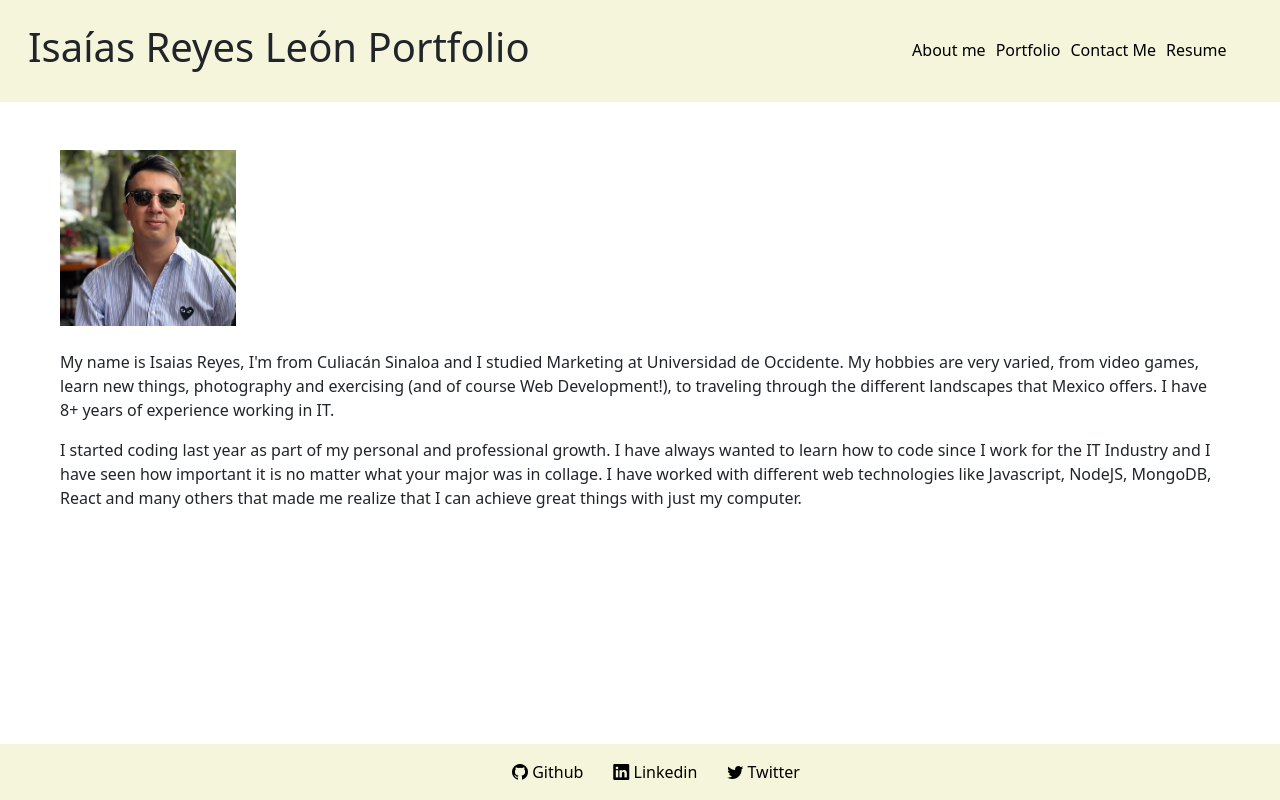
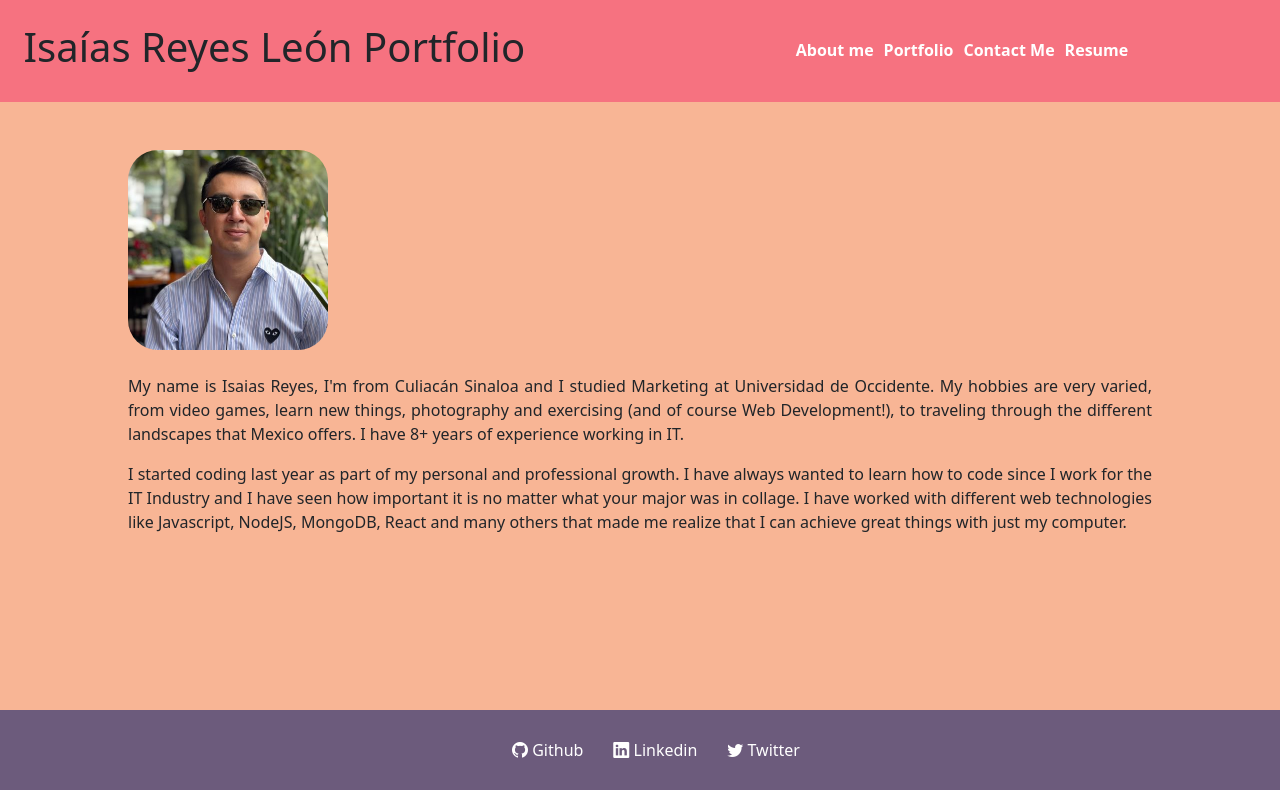
Before and after one commit to ireyesleon/cliniia, a React (Create React App) app: page / in a window 1280 px wide. Built offline with nearby package versions, Linux system fonts and the light colour scheme.

Commit message:
Updated style for all sections. Ready to deploy to gh pages.

```diff
--- a/package.json
+++ b/package.json
@@ -1,5 +1,5 @@
 {
-  "homepage":"https://ireyesleon.github.io/React-Portfolio",
+  "homepage": "https://ireyesleon.github.io/React-Portfolio",
   "name": "react-portfolio",
   "version": "0.1.0",
   "private": true,
@@ -18,7 +18,7 @@
   },
   "scripts": {
     "predeploy": "npm run build",
-    "deploy": "gh-pages -b main -d build",
+    "deploy": "gh-pages -d build",
     "start": "react-scripts start",
     "build": "react-scripts build",
     "test": "react-scripts test",
--- a/src/App.css
+++ b/src/App.css
@@ -1,13 +1,21 @@
 nav {
     display: flex;
     justify-content: space-between;
-    background-color: beige;
+    background-color: #f67280;
+    min-height: 10vh;
+}
+
+.main {
+    background-color: #f8b595;
+    min-height: 76vh;
+    min-width: 100vw;
+    margin: 0;
 }
 
 nav h1 {
     display: inline-block;
     padding: 15px;
-    margin-left: 20px;
+    margin-left: 10px;
 }
 
 nav ul {
@@ -24,20 +32,21 @@ nav ul a {
 
 li a {
     text-decoration: none;
-    color: black;
+    color: white;
 }
 
-li:hover a {
-    color: blue;
+a:hover {
+    color: #6c5b7c;
     cursor: pointer;
 }
 
 .footer {
-    position: fixed;
+    position: relative;
     bottom: 0;
-    background-color: beige;
+    background-color: #6c5b7c;
     align-content: center;
     width: 100vw;
+    height: 10vh;
 }
 
 .footer ul {
@@ -52,10 +61,6 @@ li:hover a {
     padding: 15px;
 }
 
-section {
-    margin-bottom: 100px;
-}
-
 section a img {
     width: 100%;
     padding: 20px;
@@ -68,16 +73,48 @@ section a img:hover {
     transition: all 0.2s ease-in-out;
 }
 
+.about {
+    width: 80vw;
+    margin: 0 auto;
+    text-align: justify;
+}
+
 #profile-pic {
-    width: 60%;
-    max-width: 200px;
-    height: auto;
+    width: 200px;
+    height: 200px;
+    border-radius: 30px;
 }
 
 #nav-options {
     font-size: 2vh;
+    font-weight: bolder;
 }
 
 .title {
     font-size: 4vh;
 }
+
+
+.icon {
+    color: white;
+}
+
+@media (max-width: 390px) {
+    nav ul {
+        flex-direction: column;
+        align-items: center;
+    }
+}
+
+.resume {
+    color: #f67280;
+    font-weight: bolder;
+}
+
+.resume:hover {
+    color: #6c5b7c;
+}
+
+.icon:hover {
+    color: #f67280;
+}
--- a/src/App.js
+++ b/src/App.js
@@ -16,6 +16,7 @@ function App() {
         <Route path="/portfolio" element={<Portfolio />}></Route>
         <Route path="/contact" element={<Contact />}></Route>
         <Route path="/resume" element={<Resume />}></Route>
+        <Route path="/React-Portfolio" element={<About />}></Route>
         <Route path="/" element={<About />}></Route>
       </Routes>
       <Footer />
--- a/src/components/About.js
+++ b/src/components/About.js
@@ -2,11 +2,12 @@ import React from 'react'
 
 const About = () => {
   return (
-    <div className='row m-5 mt-5'>
-      <img className='col-6 mb-4' id="profile-pic" src={require('.././assets/images/profile.jpeg')} alt="Profile" />
-      <p className='col-12'>My name is Isaias Reyes, I'm from Culiacán Sinaloa and I studied Marketing at Universidad de Occidente. My hobbies are very varied, from video games, learn new things, photography and exercising (and of course Web Development!), to traveling through the different landscapes that Mexico offers. I have 8+ years of experience working in IT.</p>
-      <p className='col-12'>I started coding last year as part of my personal and professional growth. I have always wanted to learn how to code since I work for the IT Industry and I have seen how important it is no matter what your major was in collage. I have worked with different web technologies like Javascript, NodeJS, MongoDB, React and many others that made me realize that I can achieve great things with just my computer.</p>
-
+    <div className='p-5 pt-5 main'>
+      <div className='about'>
+      <img className='mb-4' id="profile-pic" src={require('.././assets/images/profile.jpeg')} alt="Profile" />
+      <p className=''>My name is Isaias Reyes, I'm from Culiacán Sinaloa and I studied Marketing at Universidad de Occidente. My hobbies are very varied, from video games, learn new things, photography and exercising (and of course Web Development!), to traveling through the different landscapes that Mexico offers. I have 8+ years of experience working in IT.</p>
+      <p className=''>I started coding last year as part of my personal and professional growth. I have always wanted to learn how to code since I work for the IT Industry and I have seen how important it is no matter what your major was in collage. I have worked with different web technologies like Javascript, NodeJS, MongoDB, React and many others that made me realize that I can achieve great things with just my computer.</p>
+      </div>
     </div>
   )
 }
--- a/src/components/Contact.js
+++ b/src/components/Contact.js
@@ -22,7 +22,7 @@ const Contact = () => {
       form.current.reset();
   };
   return (
-  <div className="row justify-content-center mt-5">
+  <div className="row justify-content-center pt-5 main">
   <form onSubmit={sendEmail} ref={form} className="col-6">
   <div className="form-group">
     <label htmlFor="exampleFormControlInput1">Email address</label>
@@ -36,7 +36,7 @@ const Contact = () => {
     <label htmlFor="exampleFormControlTextarea1">Send me a message</label>
     <textarea className="form-control" required name="message" id="exampleFormControlTextarea1" rows="3"></textarea>
   </div>
-  <button type="submit" className="btn btn-primary mt-2">{btnText}</button>
+  <button type="submit" className="btn btn-secondary mt-2">{btnText}</button>
 </form>
     </div>
   )
--- a/src/components/Nav.js
+++ b/src/components/Nav.js
@@ -4,17 +4,17 @@ import { NavLink } from "react-router-dom";
 
 const Nav = () => {
   return (
-      <nav className='row p-2'>
-        <h1 className='col-12 col-sm-5'>Isaías Reyes León Portfolio</h1>
-        <ul className='col-12 col-sm-4 d-flex justify-content-center' id='nav-options'>
+      <nav className='row p-2 d-flex'>
+        <h1 className='col-12 col-md-5 text-center'>Isaías Reyes León Portfolio</h1>
+        <ul className='col-12 col-md-6 d-flex justify-content-center' id='nav-options'>
         <NavLink style={({ isActive }) =>
-                      (isActive ? {color: 'blue'} : {color: 'black'})} to="/about">About me</NavLink>
+                      (isActive ? {color: '#6c5b7c'} : {color: 'white'})} to="/about">About me</NavLink>
         <NavLink style={({ isActive }) =>
-                      (isActive ? {color: 'blue'} : {color: 'black'})} to="/portfolio">Portfolio</NavLink>
+                      (isActive ? {color: '#6c5b7c'} : {color: 'white'})} to="/portfolio">Portfolio</NavLink>
         <NavLink style={({ isActive }) =>
-                      (isActive ? {color: 'blue'} : {color: 'black'})} to="/contact">Contact Me</NavLink>
+                      (isActive ? {color: '#6c5b7c'} : {color: 'white'})} to="/contact">Contact Me</NavLink>
         <NavLink style={({ isActive }) =>
-                      (isActive ? {color: 'blue'} : {color: 'black'})} to="/resume">Resume</NavLink>
+                      (isActive ? {color: '#6c5b7c'} : {color: 'white'})} to="/resume">Resume</NavLink>
         </ul>
       </nav>
   )
--- a/src/components/Resume.js
+++ b/src/components/Resume.js
@@ -3,12 +3,12 @@ import React from 'react'
 
 function Resume() {
   return (
-    <div className='m-5'>
+    <div className='p-5 main'>
         <h1>My Resume</h1>
-        <a href='../assets/IsaiasReyesLeonResume.pdf' download>Download</a>
+        <a className='resume' href='../assets/IsaiasReyesLeonResume.pdf' download>Download</a>
         <div className='row d-flex justify-content-center mt-4'>
         <h1 className='mb-3'>Proficiencies:</h1>
-        <div className='col-12 col-sm-3'>
+        <div className='col-12 col-sm-3  border rounded m-2'>
         <h2>Frond End</h2>
         <ul>
           <li>HTML</li>
@@ -18,7 +18,7 @@ function Resume() {
           <li>Ionic</li>
         </ul>
         </div>
-        <div className='col-12 col-sm-3'>
+        <div className='col-12 col-sm-3  border rounded m-2'>
         <h2>Back End</h2>
         <ul>
           <li>NodeJS</li>
@@ -28,7 +28,7 @@ function Resume() {
           <li>Express</li>
         </ul>
         </div>
-        <div className='col-12 col-sm-3'>
+        <div className='col-12 col-sm-3  border rounded m-2'>
         <h2>Frameworks</h2>
         <ul>
           <li>Bootstrap</li>
--- a/src/index.css
+++ b/src/index.css
@@ -7,6 +7,8 @@ body {
     sans-serif;
   -webkit-font-smoothing: antialiased;
   -moz-osx-font-smoothing: grayscale;
+  max-width: 100vw;
+  max-height: 100vh;
 }
 
 code {
```
Also changed, not shown: src/components/Portfolio.js (+7 -7 lines), 22 other files (tests, documents, lock files or other folders).
